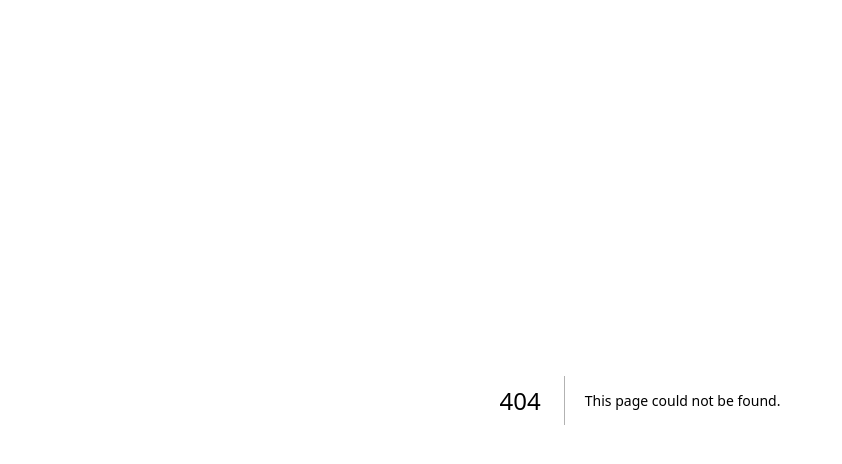
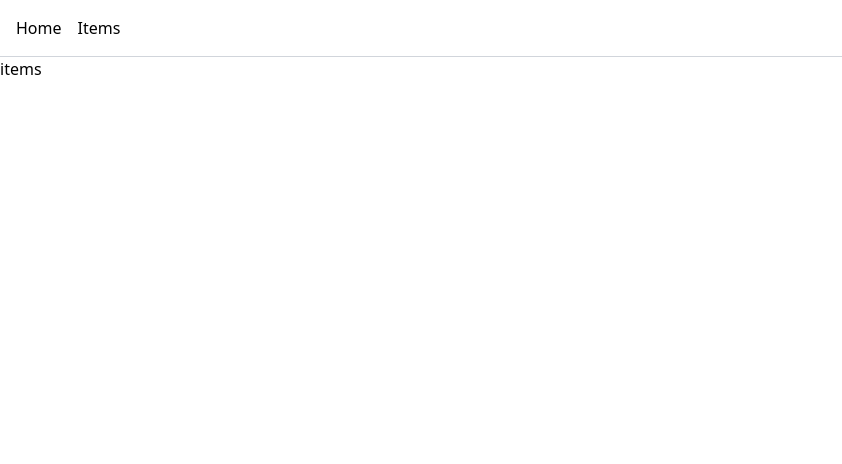
Before and after one commit to terryhycheng/inventory-management-app, a Next.js app: page /items in a window 1280 px wide. Before the commit this address had no page. Shown: the top 464 px of the page, without its empty margins (0-842 px from the left). Built offline with nearby package versions, Linux system fonts and the light colour scheme.

Commit message:
Added `Layout` and `NavBar`

```diff
--- /dev/null
+++ b/components/Layout.tsx
@@ -0,0 +1,13 @@
+import { PropsWithChildren } from 'react';
+import NavBar from './NavBar';
+
+const Layout = ({ children }: PropsWithChildren) => {
+  return (
+    <div>
+      <NavBar />
+      {children}
+    </div>
+  );
+};
+
+export default Layout;
--- a/components/NavBar.tsx
+++ b/components/NavBar.tsx
@@ -1,5 +1,14 @@
+import Link from 'next/link';
+
 const NavBar = () => {
-  return <div>NavBar</div>;
+  return (
+    <div className="border-b border-gray-300 p-4">
+      <div className="flex gap-4">
+        <Link href="/">Home</Link>
+        <Link href="/items">Items</Link>
+      </div>
+    </div>
+  );
 };
 
 export default NavBar;
--- a/pages/_app.tsx
+++ b/pages/_app.tsx
@@ -1,6 +1,11 @@
+import Layout from '@/components/Layout';
 import '@/styles/globals.css';
 import type { AppProps } from 'next/app';
 
 export default function App({ Component, pageProps }: AppProps) {
-  return <Component {...pageProps} />;
+  return (
+    <Layout>
+      <Component {...pageProps} />
+    </Layout>
+  );
 }
--- /dev/null
+++ b/pages/items.tsx
@@ -0,0 +1,5 @@
+const items = () => {
+  return <div>items</div>;
+};
+
+export default items;
```
Also changed, not shown: tsconfig.json (+1 -27 lines).
